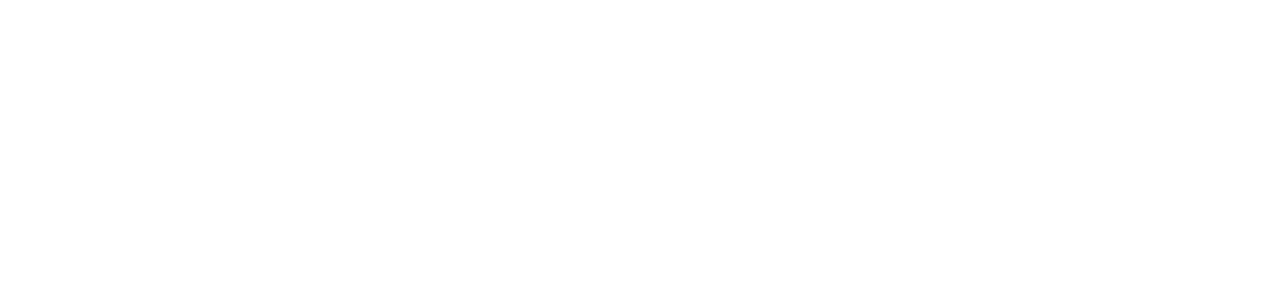
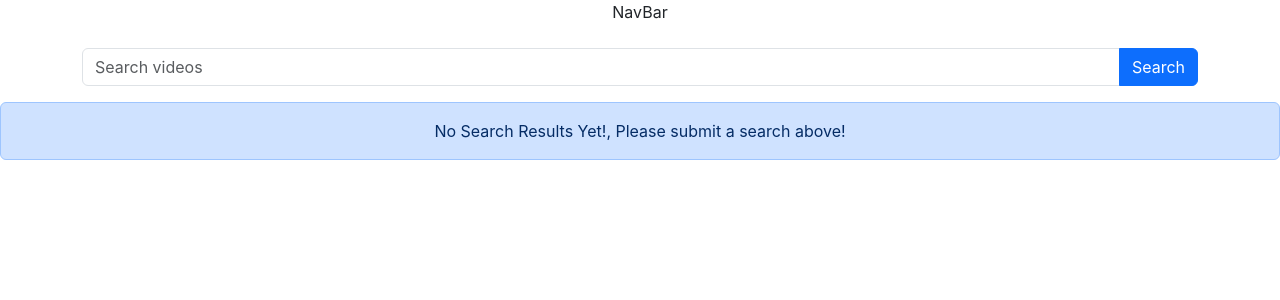
Before and after one commit to DaveP80/youtubeclone, a React (Create React App) app: page / in a window 1280 px wide. Shown: the top 300 px of the page. Built offline with nearby package versions, Linux system fonts and the light colour scheme.

Commit message:
video and search bar and file tree

```diff
--- a/public/index.html
+++ b/public/index.html
@@ -1,19 +1,19 @@
 <!DOCTYPE html>
 <html lang="en">
+
 <head>
   <meta charset="utf-8" />
   <link rel="icon" href="%PUBLIC_URL%/favicon.ico" />
   <meta name="viewport" content="width=device-width, initial-scale=1" />
   <meta name="theme-color" content="#000000" />
-    <meta
-      name="description"
-      content="Web site created using create-react-app"
-    />
+  <meta name="description" content="Web site created using create-react-app" />
   <!--
       manifest.json provides metadata used when your web app is installed on a
       user's mobile device or desktop. See https://developers.google.com/web/fundamentals/web-app-manifest/
     -->
   <link rel="manifest" href="%PUBLIC_URL%/manifest.json" />
+  <link href="https://cdn.jsdelivr.net/npm/bootstrap@5.3.0-alpha1/dist/css/bootstrap.min.css" rel="stylesheet"
+    integrity="sha384-GLhlTQ8iRABdZLl6O3oVMWSktQOp6b7In1Zl3/Jr59b6EGGoI1aFkw7cmDA6j6gD" crossorigin="anonymous" />
   <!--
       Notice the use of %PUBLIC_URL% in the tags above.
       It will be replaced with the URL of the `public` folder during the build.
@@ -25,6 +25,7 @@
     -->
   <title>React App</title>
 </head>
+
 <body>
   <noscript>You need to enable JavaScript to run this app.</noscript>
   <div id="root"></div>
@@ -39,4 +40,5 @@
       To create a production bundle, use `npm run build` or `yarn build`.
     -->
 </body>
+
 </html>
--- a/src/App.js
+++ b/src/App.js
@@ -1,10 +1,23 @@
 import './App.css';
+import { BrowserRouter as Router, Routes, Route } from "react-router-dom";
+import About from './components/About/About';
+import Home from './components/Home/Home';
+import NavBar from './components/NavBar/NavBar';
+import WatchVideo from './components/Videos/WatchVideo';
+import Videos from './components/Videos/Videos';
 
 function App() {
   return (
     <div className="App">
-      <header className="App-header">
-      </header>
+      <Router>
+        <NavBar />
+        <Routes>
+          <Route path="/" element={<Home />} />
+          <Route path="/About" element={<About />} />
+          <Route path="/videos/" element={<Videos />} />
+          <Route path="/videos/:id" element={<WatchVideo />} />
+        </Routes>
+      </Router>
     </div>
   );
 }
--- /dev/null
+++ b/src/components/About/About.js
@@ -0,0 +1,9 @@
+import React from 'react'
+
+function About() {
+  return (
+    <div>About</div>
+  )
+}
+
+export default About
--- /dev/null
+++ b/src/components/Home/Home.js
@@ -0,0 +1,46 @@
+import React from 'react'
+import { useState } from 'react'
+import Videos from '../Videos/Videos'
+
+function Home() {
+
+    const [search, setSearch] = useState('')
+    const [videos, setVideos] = useState({})
+
+    async function handleSubmit(e) {
+        e.preventDefault()
+        if (search === '') return
+        try {
+            const response = await fetch(
+                `https://www.googleapis.com/youtube/v3/search?part=snippet&q=${search.trim()}&key=${process.env.REACT_APP_API_KEY}`
+            );
+
+            if (!response.ok) {
+                throw new Error('Failed to fetch videos');
+            }
+
+            const data = await response.json();
+            if (data.items.length === 0) setVideos({})
+            else setVideos({ response: data.items });
+        } catch (error) {
+            console.error('Error searching videos:', error);
+            setVideos({})
+        }
+        setSearch('')
+    }
+    return (
+        <>
+            <div className="container mt-4">
+                <form onSubmit={handleSubmit}>
+                    <div className="input-group mb-3">
+                        <input type="text" className="form-control" id='searchbar' value={search} onChange={(e) => setSearch(e.target.value)} placeholder="Search videos" />
+                        <button className="btn btn-primary" type="submit">Search</button>
+                    </div>
+                </form>
+            </div>
+            <Videos videos={videos} />
+        </>
+    )
+}
+
+export default Home
--- /dev/null
+++ b/src/components/NavBar/NavBar.js
@@ -0,0 +1,9 @@
+import React from 'react'
+
+function NavBar() {
+  return (
+    <div>NavBar</div>
+  )
+}
+
+export default NavBar
--- /dev/null
+++ b/src/components/Videos/Videos.js
@@ -0,0 +1,37 @@
+import React from 'react'
+import { useState, useEffect } from 'react'
+import YouTube from 'react-youtube';
+import {v1 as generateId} from 'uuid'
+
+function Videos({ videos }) {
+
+    const [results, setResults] = useState({})
+    useEffect(() => {
+        setResults({ ...videos })
+    }, [videos])
+    return (
+        <>
+            {
+                Object.keys(results).length === 0 && (
+                    <div className="alert alert-primary" role="alert">
+                        No Search Results Yet!, Please submit a search above!
+                    </div>
+                )
+
+            }
+            {
+                results.hasOwnProperty('response') && (
+                    <div>
+                        {results['response'].map((item, i) => {
+                            return <div key={i}>
+                                <YouTube id={generateId()} videoId={item['id']['videoId']} /></div>
+                        })}
+                    </div>
+                )
+            }
+
+        </>
+    )
+}
+
+export default Videos
--- /dev/null
+++ b/src/components/Videos/WatchVideo.js
@@ -0,0 +1,9 @@
+import React from 'react'
+
+function WatchVideo() {
+  return (
+    <div>WatchVideo</div>
+  )
+}
+
+export default WatchVideo
```
Also changed, not shown: 1 other file (tests, documents, lock files or other folders). Lines whose indentation alone changed are shown as unchanged.
